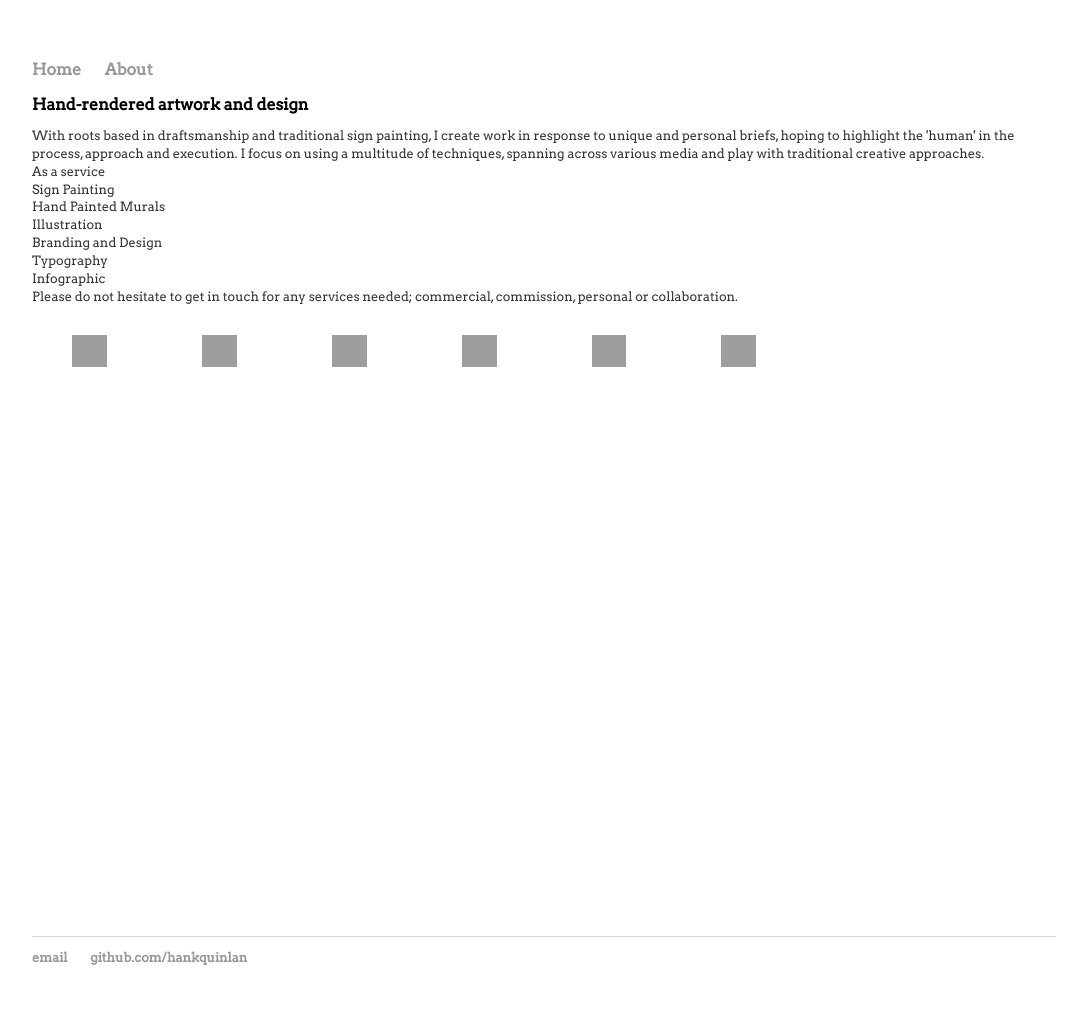
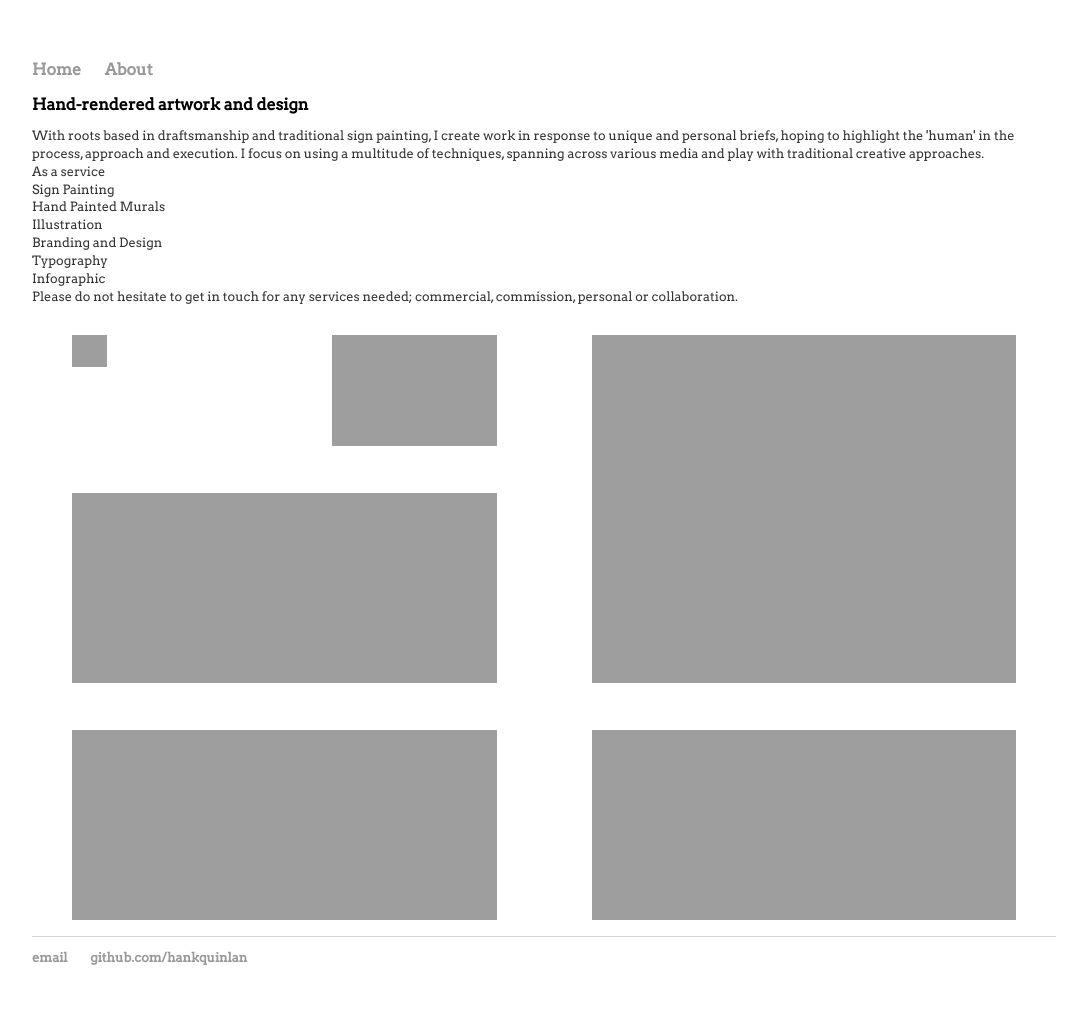
Before and after one commit to willwaltonfreeman/willwaltonfreeman.github.io, a Jekyll site: the page built from about/index.html, in a window 1280 px wide. Shown: the whole page, without its empty margins (96-1183 px from the left). Built offline with Jekyll 4.4.1, drawn with Linux system fonts in a browser that asks for light colours.

Commit message:
Update about.css

```diff
--- a/css/about.css
+++ b/css/about.css
@@ -60,3 +60,33 @@ ul.posts li {
     grid-row-start: 1;
     grid-row-end: 3;
 }
+.gallery__item--2 {
+    grid-column-start: 3;
+    grid-column-end: 5;
+    grid-row-start: 1;
+    grid-row-end: 3;
+}
+.gallery__item--3 {
+    grid-column-start: 5;
+    grid-column-end: 9;
+    grid-row-start: 1;
+    grid-row-end: 6;
+}
+.gallery__item--4 {
+    grid-column-start: 1;
+    grid-column-end: 5;
+    grid-row-start: 3;
+    grid-row-end: 6;
+}
+.gallery__item--5 {
+    grid-column-start: 1;
+    grid-column-end: 5;
+    grid-row-start: 6;
+    grid-row-end: 9;
+}
+.gallery__item--6 {
+    grid-column-start: 5;
+    grid-column-end: 9;
+    grid-row-start: 6;
+    grid-row-end: 9;
+}
```
